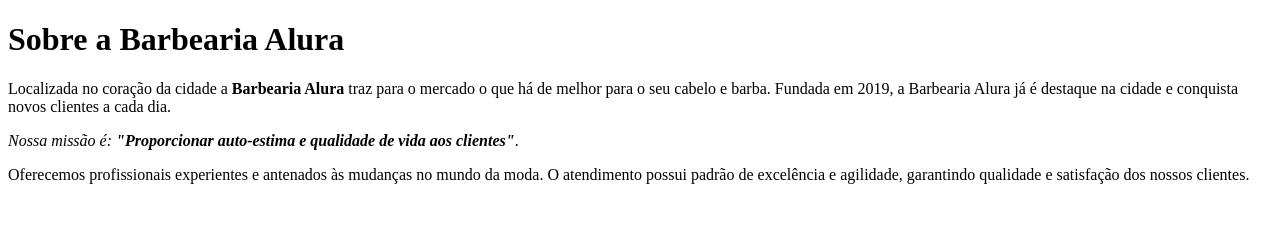
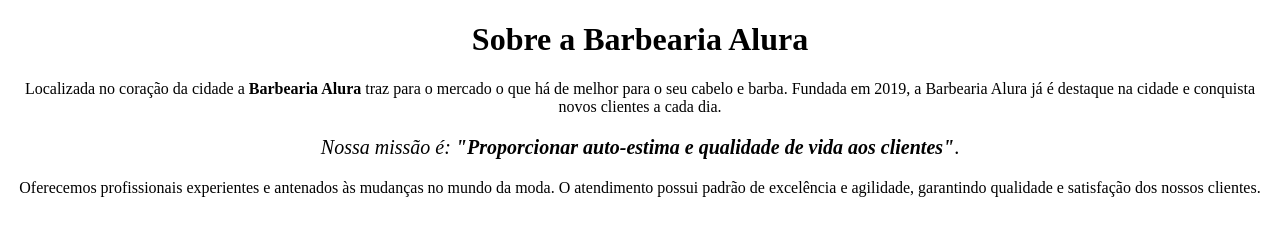
Before and after one commit to iasminaraujoc/barbearia-alura, a plain HTML site: page parte-1/index.html in a window 1280 px wide. Drawn offline with Linux system fonts and the light colour scheme.

Commit message:
adicionando css

```diff
--- a/parte-1/index.html
+++ b/parte-1/index.html
@@ -8,13 +8,13 @@
     </head>
 
     <body>
-        <h1>Sobre a Barbearia Alura</h1>
+        <h1 style=" text-align:center">Sobre a Barbearia Alura</h1>
 
-        <p>Localizada no coração da cidade a <strong>Barbearia Alura</strong> traz para o mercado o que há de melhor para o seu cabelo e barba. Fundada em 2019, a Barbearia Alura já é destaque na cidade e conquista novos clientes a cada dia.</p>
+        <p style=" text-align:center">Localizada no coração da cidade a <strong>Barbearia Alura</strong> traz para o mercado o que há de melhor para o seu cabelo e barba. Fundada em 2019, a Barbearia Alura já é destaque na cidade e conquista novos clientes a cada dia.</p>
 
-        <p><em>Nossa missão é: <strong>"Proporcionar auto-estima e qualidade de vida aos clientes"</strong></em>.</p>
+        <p style="font-size: 20px; text-align:center"><em>Nossa missão é: <strong>"Proporcionar auto-estima e qualidade de vida aos clientes"</strong></em>.</p>
 
-        <p>Oferecemos profissionais experientes e antenados às mudanças no mundo da moda. O atendimento possui padrão de excelência e agilidade, garantindo qualidade e satisfação dos nossos clientes.</p>
+        <p style=" text-align:center">Oferecemos profissionais experientes e antenados às mudanças no mundo da moda. O atendimento possui padrão de excelência e agilidade, garantindo qualidade e satisfação dos nossos clientes.</p>
     </body>
 
 </html>
```
